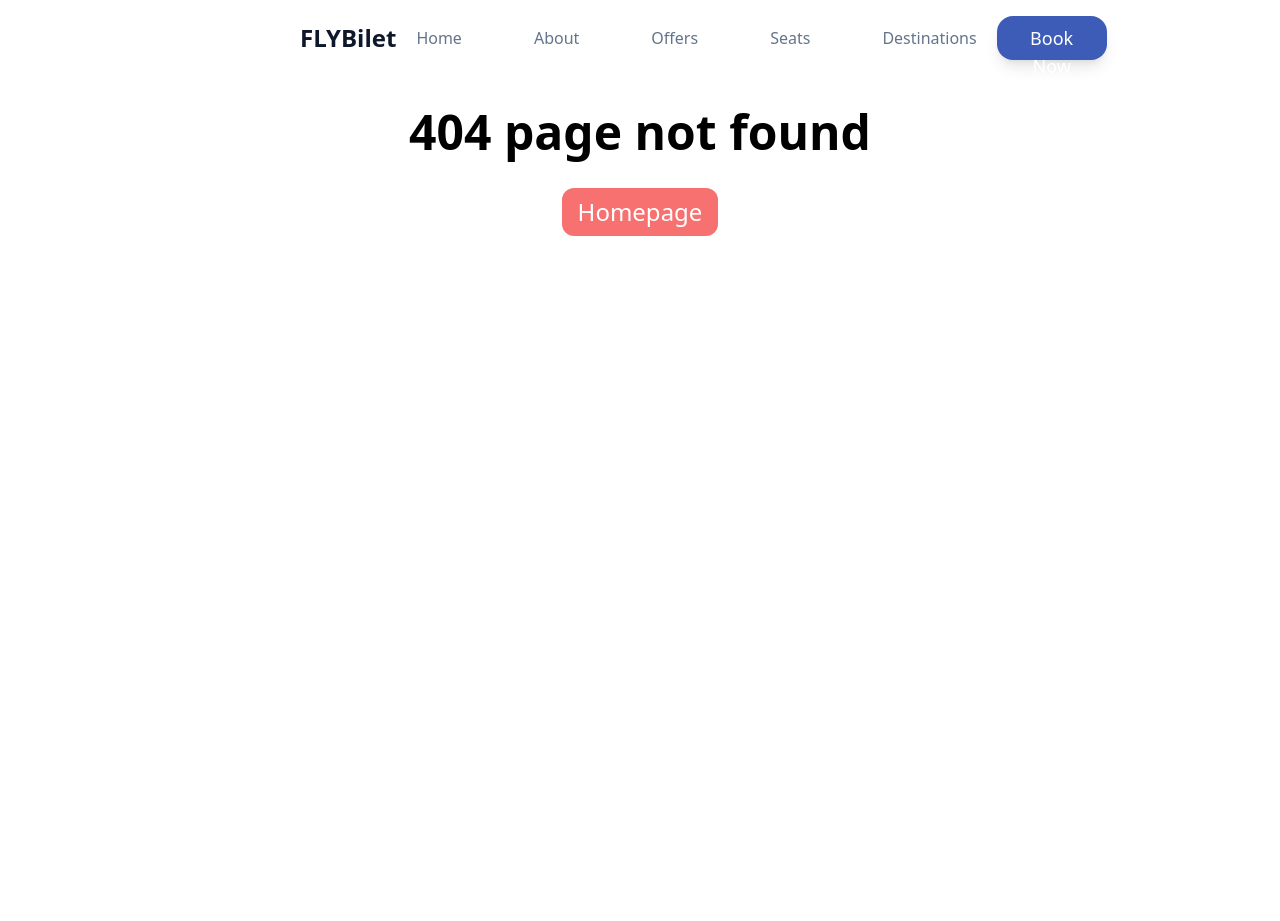
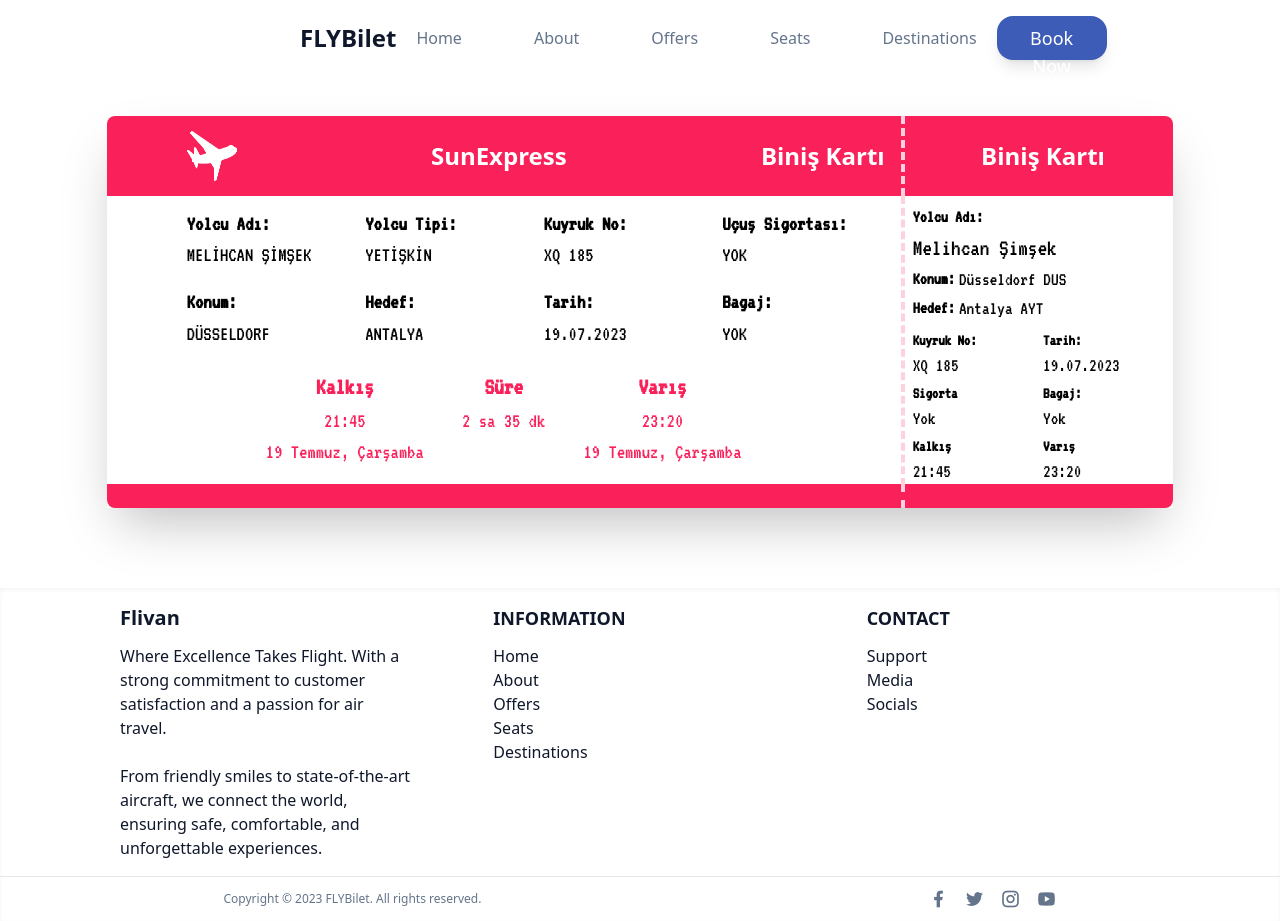
Before and after one commit to OmarAbdelhamed/pinsoft-fly-app, a React (Create React App) app: page /ticket in a window 1280 px wide. Before the commit this address had no page. Before the commit the page ends 800 px from the top, so only its background shows below. Built offline with nearby package versions, Linux system fonts and the light colour scheme.

Commit message:
added new font for ticket

```diff
--- a/package.json
+++ b/package.json
@@ -3,6 +3,7 @@
   "version": "0.1.0",
   "private": true,
   "dependencies": {
+    "@fontsource/vt323": "^5.0.5",
     "@reduxjs/toolkit": "^1.9.5",
     "@testing-library/jest-dom": "^5.16.5",
     "@testing-library/react": "^13.4.0",
--- a/src/index.js
+++ b/src/index.js
@@ -8,6 +8,7 @@
 import FlyListScreen from "./screens/FlyListScreen";
 import HomeScreen from './screens/HomeScreen';
 import Header from './components/UI/Header';
+import FlyTicketScreen from './screens/FlyTicketScreen';
 
 const router = createBrowserRouter([
   {
@@ -17,6 +18,10 @@
   {
     path: "/flylist",
     element: <FlyListScreen />,
+  },
+  {
+    path: "/ticket",
+    element: <FlyTicketScreen />,
   },
   {
     path: "*",
--- a/src/screens/FlyTicketScreen.js
+++ b/src/screens/FlyTicketScreen.js
@@ -1,6 +1,7 @@
 import React from 'react'
 import Footer from '../components/UI/footer';
 import planeIcon from '../assets/img/TicketAirplane.png';
+import "@fontsource/vt323";
 
 
 
@@ -21,9 +22,9 @@
         </div>
         <div className='flex w-full sm:h-80 md:h-72 grid  grid-cols-4 gap-2'>
           <div className='col-start-1 col-span-3  flex flex-col border-r-4 border-dashed border-[#ffd1dd]'>
-            <div className='grid grid-cols-4 pl-20 grid-rows-2 mt-5'>
+            <div className='grid grid-cols-4 pl-20 grid-rows-2 mt-3 font-ticket text-[1.3rem]'>
                 <div className='passenger-name flex flex-col  '>
-                  <span className='font-bold'>Yolcu Adı:</span>
+                  <span className='font-bold '>Yolcu Adı:</span>
                   <span>MELİHCAN ŞİMŞEK</span>
                 </div>
                 <div className='passenger-type flex flex-col '>
@@ -36,16 +37,16 @@
                 </div>
                 <div className='insurance flex flex-col '>
                   <span className='font-bold'>Uçuş Sigortası:</span>
-                  <span>Yok</span>
+                  <span>YOK</span>
                 </div>
 
             <div className='source flex flex-col mt-2'>
                   <span className='font-bold'>Konum:</span>
-                  <span>İSTANBUL</span>
+                  <span>DÜSSELDORF</span>
              </div>
              <div className='destination flex flex-col mt-2'>
                   <span className='font-bold'>Hedef:</span>
-                  <span>BERLİN</span>
+                  <span>ANTALYA</span>
              </div>
              <div className='date flex flex-col mt-2'>
                   <span className='font-bold'>Tarih:</span>
@@ -53,24 +54,24 @@
              </div>
              <div className='luggage flex flex-col mt-2'>
                   <span className='font-bold'>Bagaj:</span>
-                  <span>Yok</span>
+                  <span>YOK</span>
              </div>
              </div>
 
-            <div className='bottom-container grid grid-cols-5  flex  flex-row mt-5'>
+            <div className='bottom-container grid grid-cols-5  flex  flex-row mt-5 font-ticket '>
             <div className='departure col-start-2 flex flex-col  text-center text-[#fa205a]'>
-                  <span className='font-bold text-2xl'>Kalkış</span>
-                  <span className='text-xl'>21:45</span>
-                  <span className='text-xl'>19 Temmuz, Çarşamba</span>
+                  <span className='font-bold text-[1.5rem]'>Kalkış</span>
+                  <span className='text-[1.3rem]'>21:45</span>
+                  <span className='text-[1.3rem]'>19 Temmuz, Çarşamba</span>
              </div>
              <div className='time flex flex-col text-center text-[#fa205a]'>
-                  <span className='font-bold text-2xl'>Süre</span>
-                  <span className='text-xl'>2 sa 35 dk</span>
+                  <span className='font-bold text-[1.5rem]'>Süre</span>
+                  <span className='text-[1.3rem]'>2 sa 35 dk</span>
              </div>
              <div className='land flex flex-col  text-center text-[#fa205a]'>
-                  <span className='font-bold text-2xl'>Varış</span>
-                  <span className='text-xl'>23:20</span>
-                  <span className='text-xl'>19 Temmuz, Çarşamba</span>
+                  <span className='font-bold text-[1.5rem]'>Varış</span>
+                  <span className='text-[1.3rem]'>23:20</span>
+                  <span className='text-[1.3rem]'>19 Temmuz, Çarşamba</span>
              </div>
             </div>
 
@@ -78,45 +79,45 @@
 
 
 
-          <div className='col-span-1'>
+          <div className='col-span-1 font-ticket'>
            <div className='passenger-name flex flex-col mt-2'>
-                  <span className='font-bold '>Yolcu Adı:</span>
-                  <span className='text-lg'>Melihcan Şimşek</span>
+                  <span className='font-bold text-[1.1rem] '>Yolcu Adı:</span>
+                  <span className='text-[1.5rem]'>Melihcan Şimşek</span>
             </div>
-            <div className='source flex flex-row items-center'>
-                  <span className='font-bold '>Konum: </span>
-                  <span className='text-lg'>İstanbul IST</span>
+            <div className='source flex flex-row'>
+                  <span className='font-bold pr-1 text-[1.1rem] '>Konum: </span>
+                  <span className='text-[1.2rem]'>Düsseldorf DUS</span>
              </div>
-             <div className='destination flex flex-row items-center'>
-                  <span className='font-bold '>Hedef: </span>
-                  <span className='text-lg'>Berlin BER</span>
+             <div className='destination flex flex-row '>
+                  <span className='font-bold pr-1 text-[1.1rem]'>Hedef: </span>
+                  <span className='text-[1.2rem]'>Antalya AYT</span>
              </div>
-             <div className='grid grid-cols-2 grid-rows-3 mt-3'>
+             <div className='grid grid-cols-2 grid-rows-3 mt-1'>
                 <div className='flex flex-col'>
-                    <span className='font-bold text-sm'>Kuyruk No:</span>
-                    <span>XQ 185</span>
+                    <span className='font-bold text-[1rem]'>Kuyruk No:</span>
+                    <span className='text-[1.2rem]'>XQ 185</span>
                 </div>
                 <div className='flex flex-col'>
-                    <span className='font-bold text-sm'>Tarih:</span>
-                    <span>19.07.2023</span>
+                    <span className='font-bold text-[1rem]'>Tarih:</span>
+                    <span className='text-[1.2rem]'>19.07.2023</span>
                 </div>
                 <div className='flex flex-col'>
-                    <span className='font-bold text-sm'>Sigorta</span>
-                    <span>Yok</span>
+                    <span className='font-bold text-[1rem]'>Sigorta</span>
+                    <span className='text-[1.2rem]'>Yok</span>
                 </div>
                 <div className='flex flex-col'>
-                    <span className='font-bold text-sm'>Bagaj:</span>
-                    <span>Yok</span>
+                    <span className='font-bold text-[1rem]'>Bagaj:</span>
+                    <span className='text-[1.2rem]'>Yok</span>
                 </div>
 
 
                 <div className='flex flex-col'>
-                    <span className='font-bold text-sm'>Kalkış</span>
-                    <span>21:45</span>
+                    <span className='font-bold text-[1rem]'>Kalkış</span>
+                    <span className='text-[1.2rem]'>21:45</span>
                 </div>
                 <div className='flex flex-col'>
-                    <span className='font-bold text-sm'>Varış</span>
-                    <span>23:20</span>
+                    <span className='font-bold text-[1rem]'>Varış</span>
+                    <span className='text-[1.2rem]'>23:20</span>
                 </div>
              </div>
           </div>
--- a/tailwind.config.js
+++ b/tailwind.config.js
@@ -5,6 +5,9 @@
     extend: {
       backgroundImage: {
         first: "url('/src/assets/img/status.jpg')",
+      },
+      fontFamily: {
+        ticket: "VT323",
       },
       colors: {
         'primary-color': '#3d5cb8',
```
Also changed, not shown: 1 other file (tests, documents, lock files or other folders).
